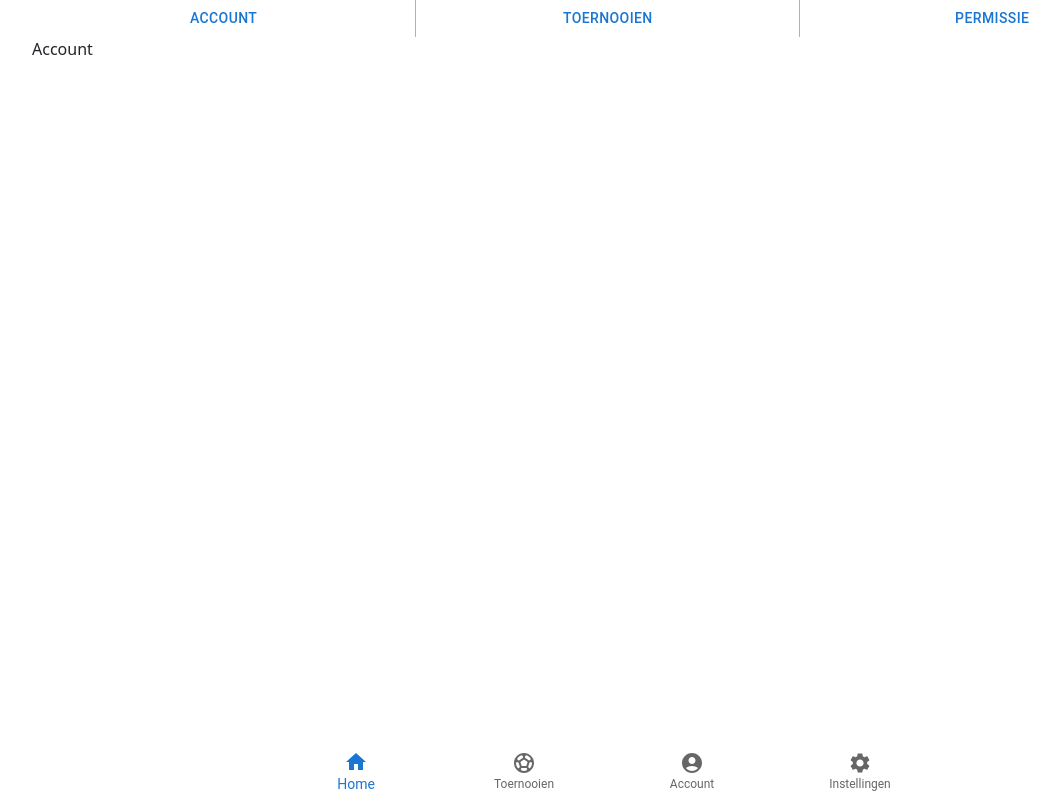
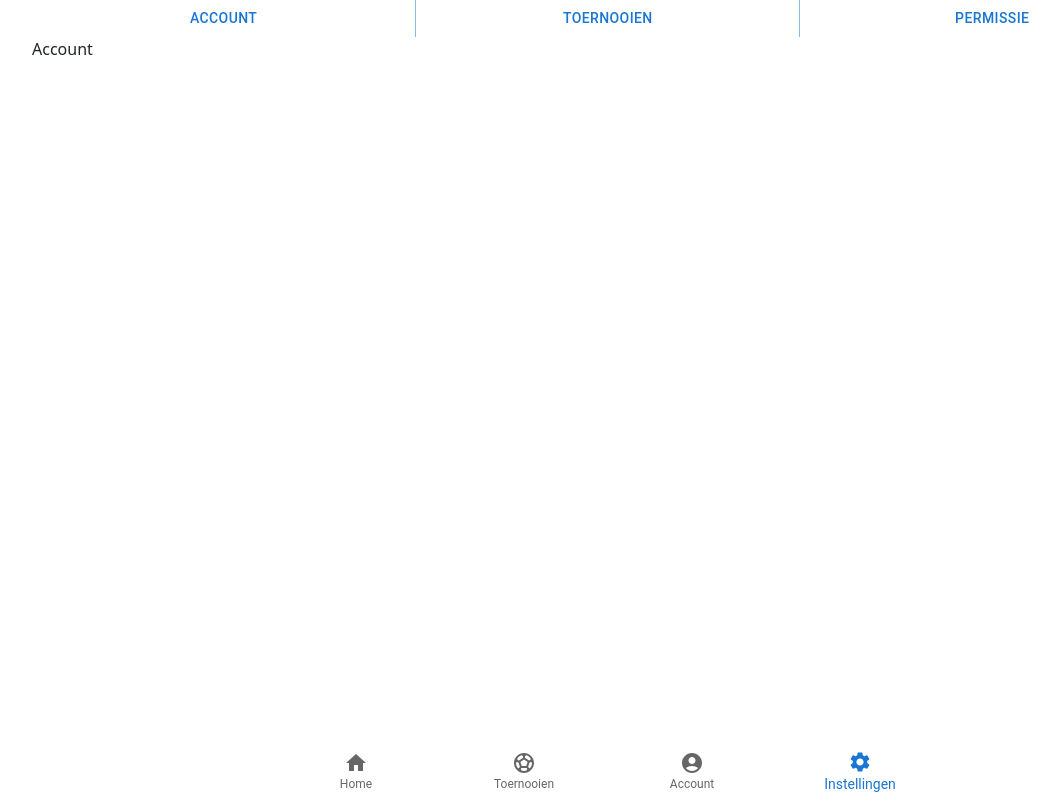
Before and after one commit to TimGrootscholten/Tournaments-Client, a React (Create React App) app: page /settings/account in a window 1280 px wide. Shown: the whole page, without its empty margins (32-1092 px from the left). Built offline with nearby package versions, Linux system fonts and the light colour scheme.

Commit message:
bug fix pagina refresh nav highlight

```diff
--- a/src/Components/Nav.tsx
+++ b/src/Components/Nav.tsx
@@ -1,12 +1,37 @@
-import React, { useState } from "react";
+import React, { useState, useEffect } from "react";
 import { Box, BottomNavigation, BottomNavigationAction } from "@mui/material";
 import { AccountCircle, SportsSoccer, Home, Settings } from "@mui/icons-material";
+import { useLocation } from "react-router-dom";
 
 import { Link } from "react-router-dom";
 
 const Nav = () => {
   const [value, setValue] = useState(0);
 
+  let { pathname } = useLocation();
+
+  useEffect(() => {
+    let paths = pathname.split("/");
+    switch (paths[1]) {
+      case "":
+        setValue(0);
+        break;
+      case "2":
+        setValue(1);
+        break;
+      case "login":
+        setValue(2);
+        break;
+      case "registreren":
+        setValue(2);
+        break;
+      case "settings":
+        setValue(3);
+        break;
+    }
+  }, [pathname]);
+
+  console.log(useLocation());
   return (
     <nav className="footer mt-auto d-flex justify-content-center">
       <Box className="w-100">
```
